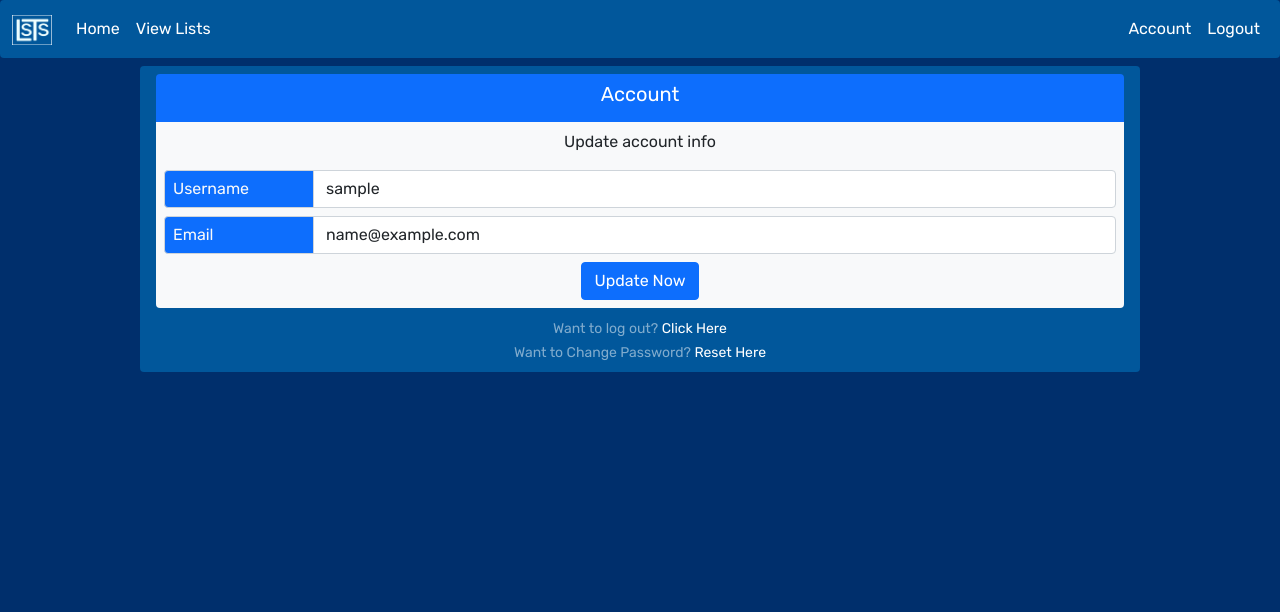
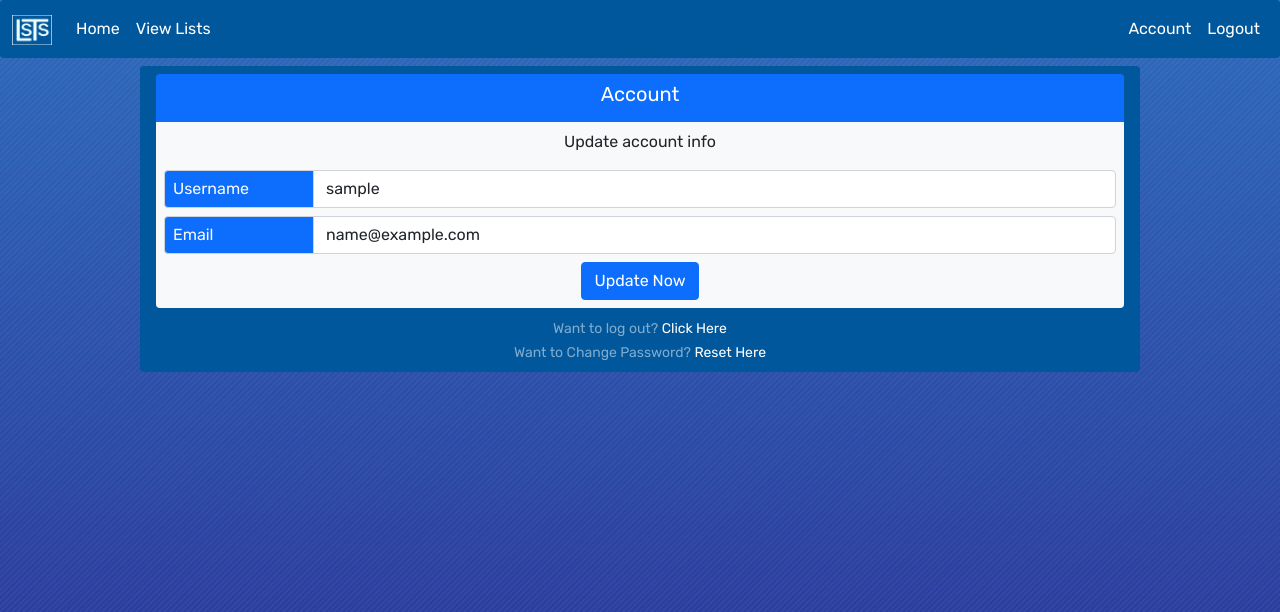
Before and after one commit to ZakMcRae/lsts, a Flask app: page /account in a window 1280 px wide. Shown: the top 612 px of the page. Run offline with Flask 2, Linux system fonts and the light colour scheme; the visitor is signed in with stand-in values (Sample User, id 1); data comes from the database, SQL or seed files in the repository; some libraries are stand-ins or nearby versions.

Commit message:
added background gradient to all pages

```diff
--- a/lsts/static/base.css
+++ b/lsts/static/base.css
@@ -49,3 +49,12 @@ a:hover {
 .message-block {
     max-width: 1000px;
 }
+
+.bg {
+    background-image: repeating-linear-gradient(135deg, rgba(255,255,255,0.04) 0px, rgba(255,255,255,0.04) 2px,transparent 2px, transparent 4px),linear-gradient(0deg, rgb(42, 48, 149),rgb(45, 106, 187));
+}
+
+html, body {
+  background-repeat: no-repeat;
+  background-attachment: fixed;
+}
--- a/lsts/templates/base.html
+++ b/lsts/templates/base.html
@@ -21,7 +21,7 @@
     {% endblock title %}
 
 </head>
-<body class="bg-main-dark">
+<body class="bg">
 <nav class="navbar navbar-expand-md navbar-dark py-0">
     <div class="container-fluid bg-main-mid py-2 rounded-2">
         <a class="navbar-brand" href="{{ url_for('show_list') }}"><img src="../static/images/lsts.png" alt="" width="40" height="30"></a>
```
